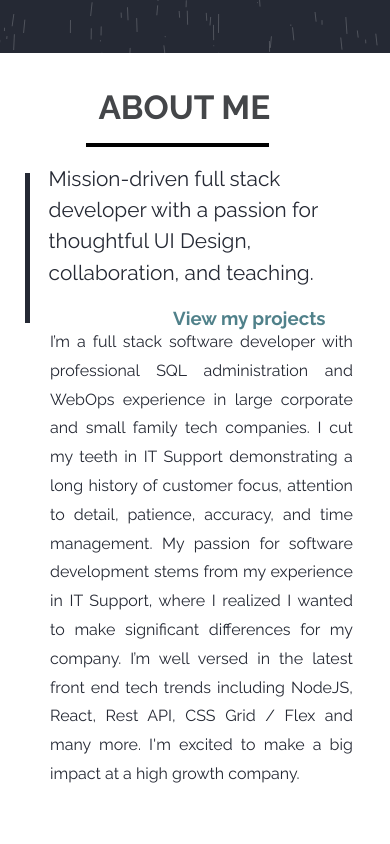
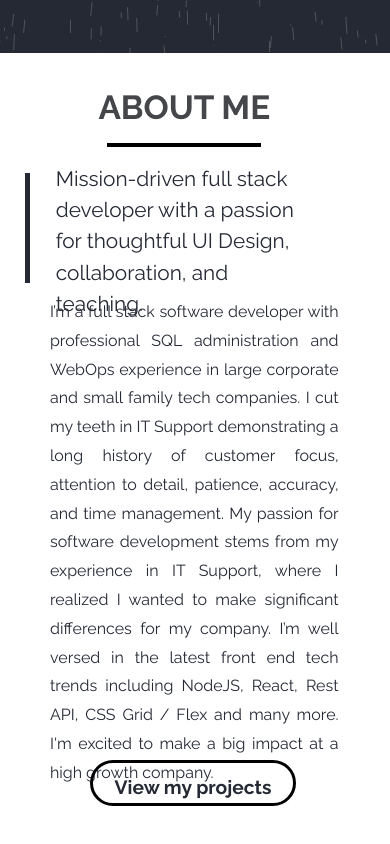
Before and after one commit to theweicode/portfolio, a React (Create React App) app: page / in a window 390 px wide. Shown: the part 1147-1991 px from the top of the page. Built offline with nearby package versions, Linux system fonts and the light colour scheme.

Commit message:
fixed about button on mobile

```diff
--- a/src/App.scss
+++ b/src/App.scss
@@ -701,7 +701,7 @@ fa-angle-double-down {
       margin-top: 15px;
       margin-left: 25px;
       width: 5px;
-      height: 150px;
+      height: 110px;
       grid-column: 1 / 2;
       grid-row: 2 / 4;
       background: #252934;
@@ -725,29 +725,42 @@ fa-angle-double-down {
       text-align: justify;
       font-size: 1em;
       line-height: 1.8em;
-      margin-top: -50px;
+      margin-top: -80px;
     }
 
     .view-proj-btn {
-      padding: 5px 5px 0px 5px;
-      grid-column: 6 / 13;
-      grid-row: 3 / 9;
-      top: 30px;
-      left: 10px;
-      height: 30px;
-      width: 180px;
+      padding: 12px 20px 3px 20px;
+      grid-column: 1 / 13;
+      grid-row: 7/10;
+      height: 25px;
+      width: 160px;
       cursor: pointer;
       transition: all 0.5s;
       line-height: 11pt;
       font-family: "Raleway";
-      border: none;
       align-items: center;
       align-content: center;
       position: relative;
       text-align: center;
-      font-size: 14pt;
+
       z-index: 2;
-      animation: flash 2s ease-in infinite alternate forwards running;
+      font-size: 1.2em;
+      margin-left: 90px;
+      margin-top: 25px;
+      border-radius: 25px;
+      font-weight: 510;
+      border: 3px solid black;
+
+      &:hover {
+        background-color: black;
+        color: white;
+      }
+
+      .fa-arrow-right {
+        color: red;
+        font-size: 1.2em;
+        right: 5px;
+      }
     }
   }
 
```
